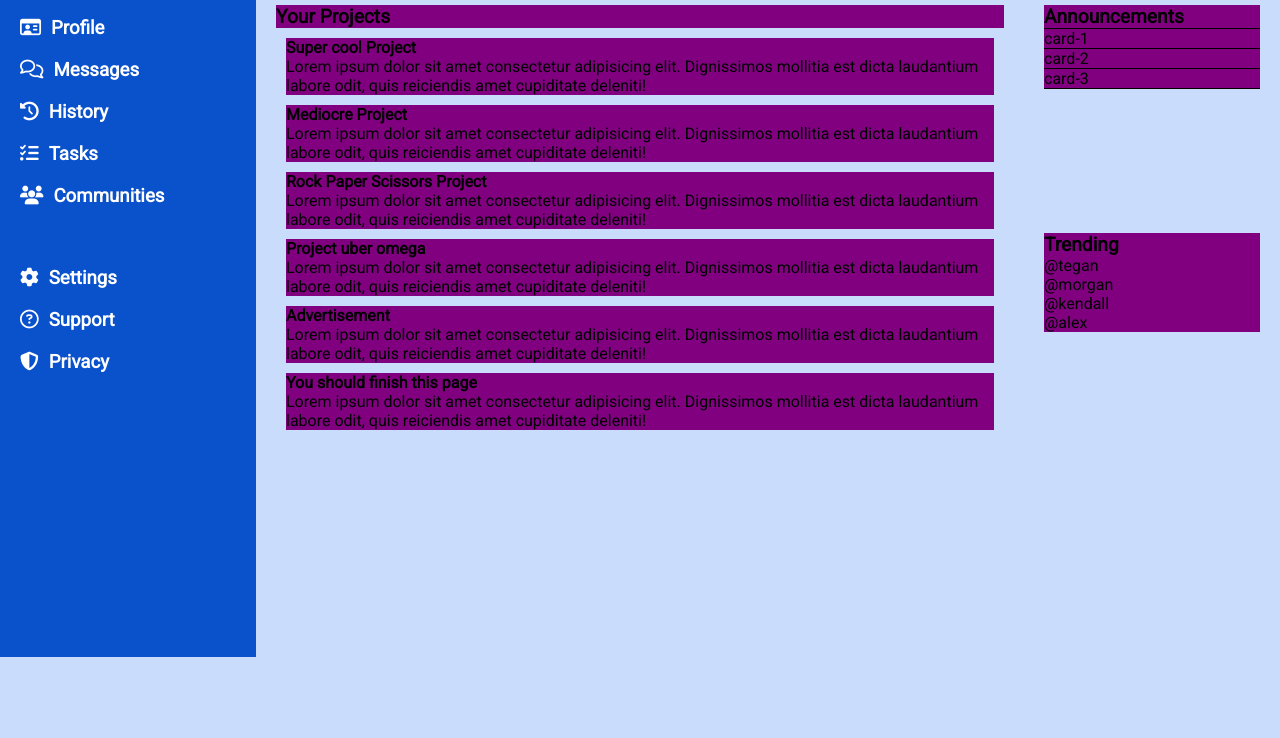
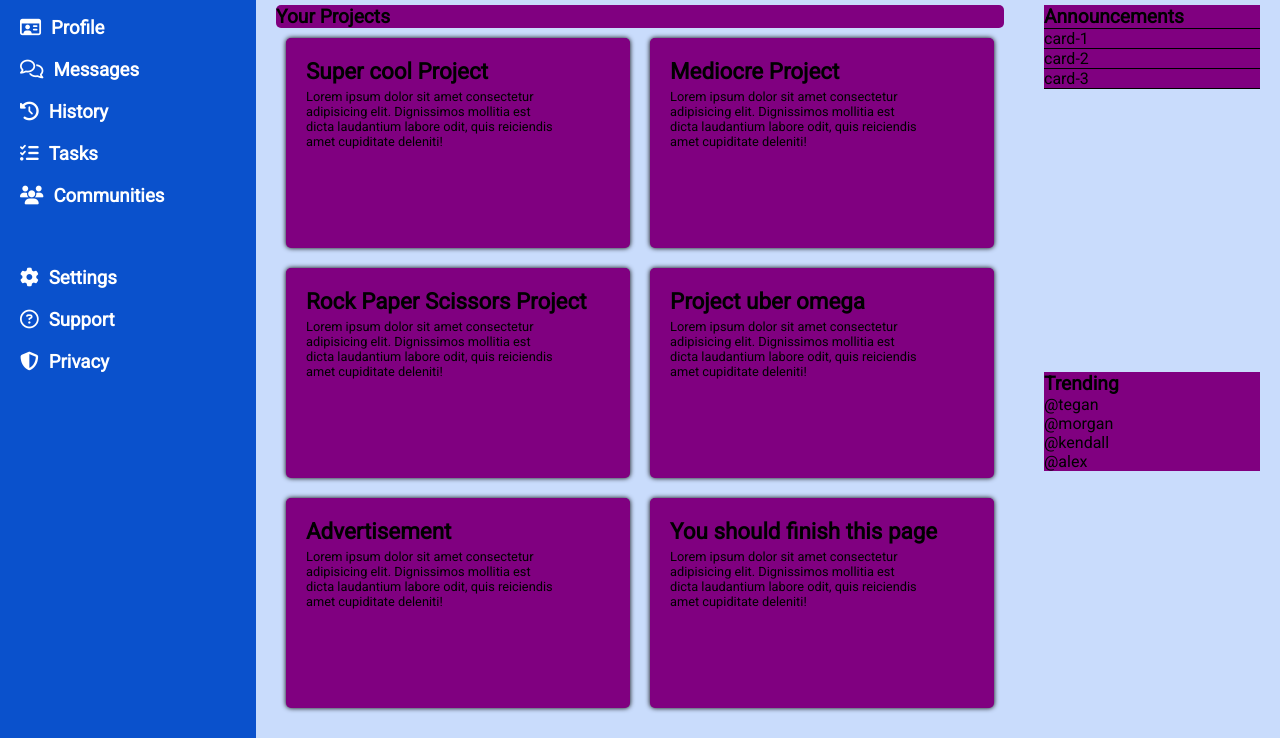
Before and after one commit to adacott/admin-dashboard, a plain HTML site: page index.html in a window 1280 px wide. Shown: the part 143-881 px from the top of the page. Before the commit the page ends 800 px from the top, so only its background shows below. Drawn offline with Linux system fonts and the light colour scheme.

Commit message:
clamped card font properties between a range

```diff
--- a/style.css
+++ b/style.css
@@ -173,24 +173,48 @@ a {
 
 .main .container * {
   background-color: purple;
+  overflow: scroll;
+  white-space: wrap;
 }
 
 .main h2 {
+  width: 100%;
   font-weight: 1000;
   font-size: 1.2em;
 }
 
 .main h3 {
-  font-size: 1em;
+  padding: 20px 0px 5px 20px;
+  font-size: clamp(1em, 2vw, 1.4em);
+}
+
+.main p {
+  padding: 0px 0px 5px 20px;
+  width: clamp(15ch, 80%, 75ch);
+  font-size: clamp(.8em, 1vw, 1.2em);
 }
 
 .main .projects {
   grid-column: 1 / 2;
   grid-row: 1 / 3;
+  display: grid;
+  grid-template-columns: 1fr 1fr;
 }
+
+.main .projects * {
+  border-radius: 5px;
+
+}
+
+.main .projects h2 {
+  grid-column: 1 / 3;
+}
+
 
 .main .projects .card {
   margin: 10px;
+  height: 210px;
+  box-shadow: 0 0 5px black;
 }
 
 .main .announcements {
```
